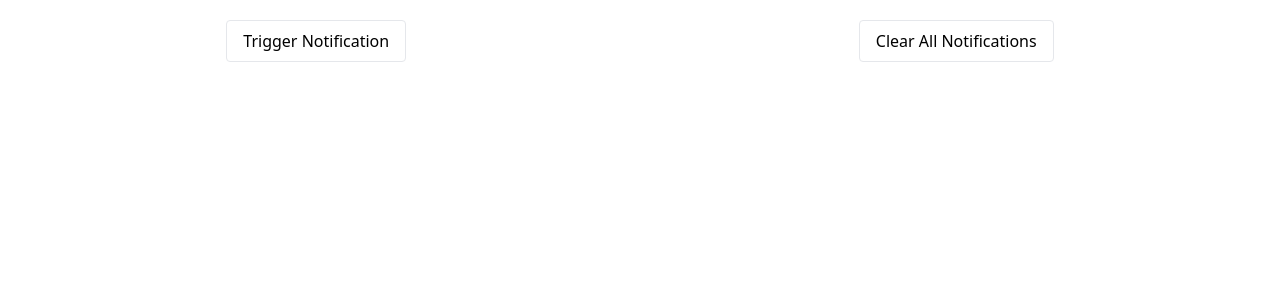
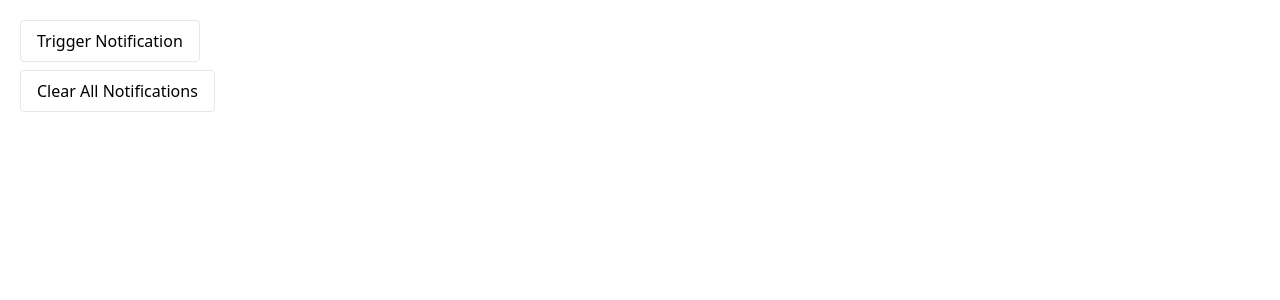
Before and after one commit to juleshwar/react-basic-toast-notification, a React (Vite) app: page / in a window 1280 px wide. Shown: the top 300 px of the page. Built offline with nearby package versions, Linux system fonts and the light colour scheme.

Commit message:
style: minor style changes in UI buttons

```diff
--- a/src/App.js
+++ b/src/App.js
@@ -32,9 +32,9 @@ class App extends React.Component {
   render() {
     return (
       <>
-        <div className="py-5 flex justify-around">
+        <div className="p-5 flex flex-col items-start">
           <button className="bg-gray px-4 py-2 border rounded" onClick={this.onClickTriggerNotification}>Trigger Notification</button>
-          <button className="bg-gray px-4 py-2 border rounded" onClick={this.onClickClearNotifications}>Clear All Notifications</button>
+          <button className="bg-gray px-4 py-2 border rounded mt-2" onClick={this.onClickClearNotifications}>Clear All Notifications</button>
         </div>
         <NotificationHandler notifications={this.state.notifications} />
       </>
```
